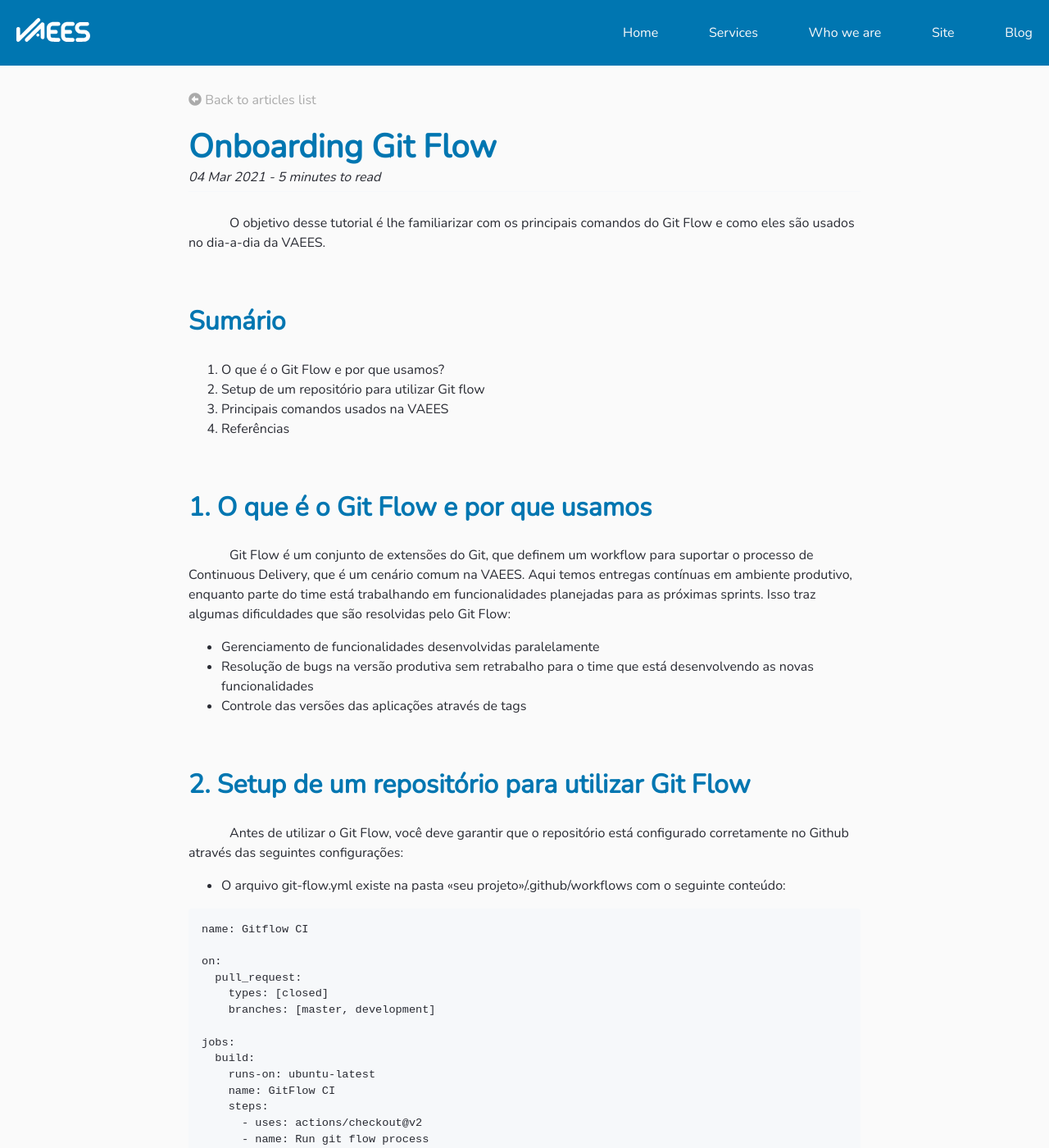
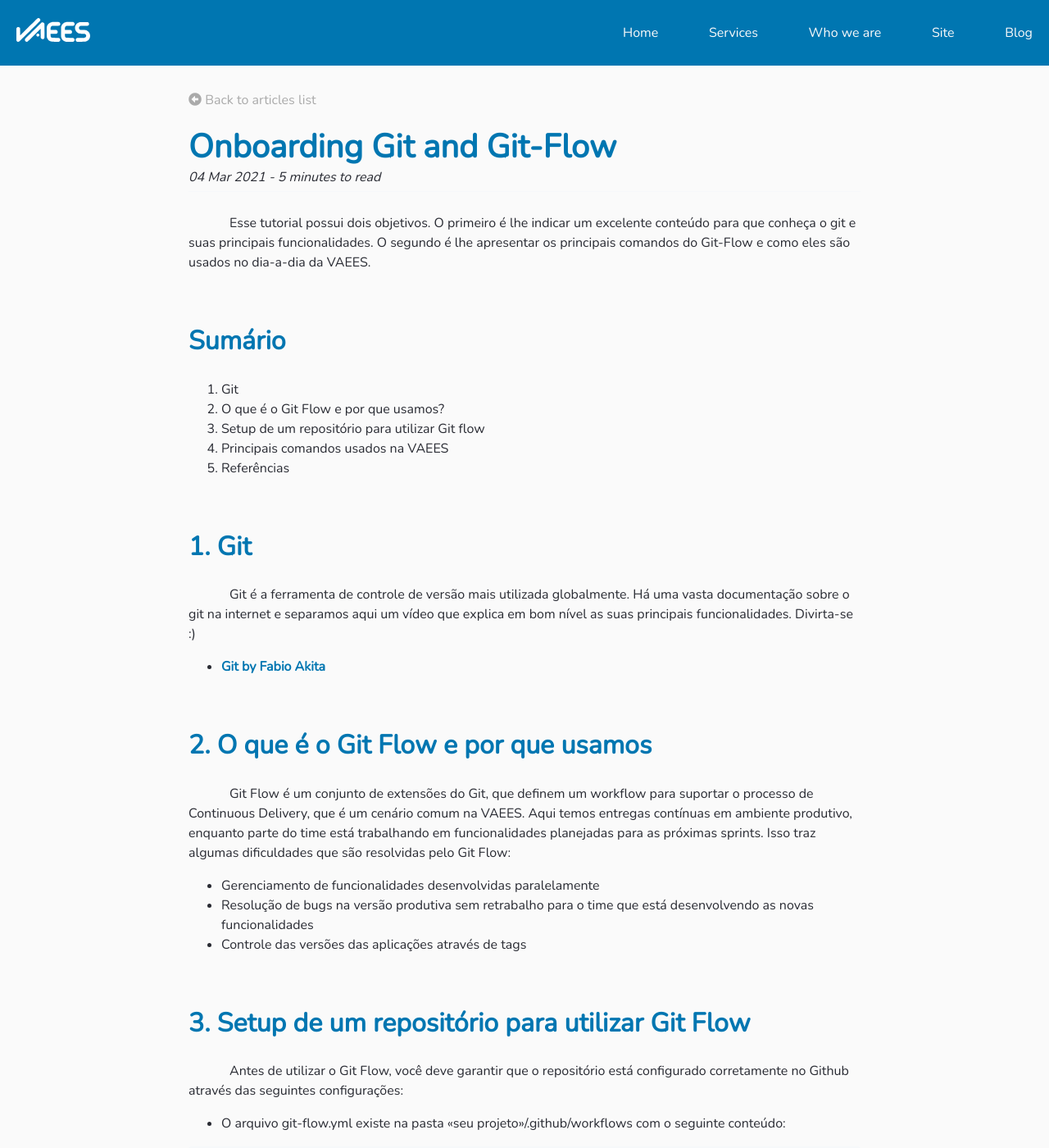
Before and after one commit to VAEES/vaees.github.io, a Jekyll site: the page built from _posts/2021-03-03-git-flow-onboarding.md, in a window 1280 px wide and 1400 px high. Shown: the whole window at 82% size. Built offline with Jekyll 4.4.1, drawn with Linux system fonts in a browser that asks for light colours; some of the changed text lies outside the part shown.

Commit message:
fix: added git explanation and reference

```diff
--- a/_posts/2021-03-03-git-flow-onboarding.md
+++ b/_posts/2021-03-03-git-flow-onboarding.md
@@ -1,23 +1,28 @@
 ---
 author: Gustavo Fonseca Simil
 layout: article
-title: "Onboarding Git Flow"
+title: "Onboarding Git and Git-Flow"
 date: 2021-03-03 22:42:00 -0300
 categories: Git
 thumb: sample.jpg
 language: pt_br
 ---
 
-O objetivo desse tutorial é lhe familiarizar com os principais comandos do Git Flow e como eles são usados no dia-a-dia da VAEES.
+Esse tutorial possui dois objetivos. O primeiro é lhe indicar um excelente conteúdo para que conheça o git e suas principais funcionalidades. O segundo é lhe apresentar os principais comandos do Git-Flow e como eles são usados no dia-a-dia da VAEES.
 
 ## Sumário
 
-1. O que é o Git Flow e por que usamos?
-2. Setup de um repositório para utilizar Git flow
-3. Principais comandos usados na VAEES
-4. Referências
+1. Git
+2. O que é o Git Flow e por que usamos?
+3. Setup de um repositório para utilizar Git flow
+4. Principais comandos usados na VAEES
+5. Referências
 
-## 1. O que é o Git Flow e por que usamos
+## 1. Git
+Git é a ferramenta de controle de versão mais utilizada globalmente. Há uma vasta documentação sobre o git na internet e separamos aqui um vídeo que explica em bom nível as suas principais funcionalidades. Divirta-se :)
+- [Git by Fabio Akita](https://www.youtube.com/watch?v=crk9cfCsgtE)
+
+## 2. O que é o Git Flow e por que usamos
 
 Git Flow é um conjunto de extensões do Git, que definem um workflow para suportar o processo de Continuous Delivery, que é um cenário comum na VAEES. Aqui temos entregas contínuas em ambiente produtivo, enquanto parte do time está trabalhando em funcionalidades planejadas para as próximas sprints. Isso traz algumas dificuldades que são resolvidas pelo Git Flow:
 
@@ -25,7 +30,7 @@ Git Flow é um conjunto de extensões do Git, que definem um workflow para supor
 - Resolução de bugs na versão produtiva sem retrabalho para o time que está desenvolvendo as novas funcionalidades
 - Controle das versões das aplicações através de tags
 
-## 2. Setup de um repositório para utilizar Git Flow
+## 3. Setup de um repositório para utilizar Git Flow
 
 Antes de utilizar o Git Flow, você deve garantir que o repositório está configurado corretamente no Github através das seguintes configurações:
 
@@ -161,11 +166,12 @@ git flow release start <<numero-da-release>>
 
 A release é criada com referência à branch development. Quando a release é finalizada, o Git Flow realiza a sua fusão tanto na branch development quanto na main/master, equalizando assim as duas branches.
 
-### 3.11. Pull Request
+### 4.12. Pull Request
 
 Na VAEES não utilizamos o comando git flow <<feature/bugfix/release/hotfix>> finish. Quando uma Pull Request é aprovada pelo revisor do código, é disparado um workflow no próprio Github que executa automaticamente o comando finish. O mesmo workflow garante também que a criação das tags e publicação da mesma no repositório remoto.
 
-## 4. Referências
+## 5. Referências
 
+- [Git by Fabio Akita](https://www.youtube.com/watch?v=crk9cfCsgtE)
 - [Git Flow by Daniel Kummer](https://danielkummer.github.io/git-flow-cheatsheet/)
 - [Semantic Versioning](https://semver.org/)
```
Also changed, not shown: other parts of _posts/2021-03-03-git-flow-onboarding.md (+12 -12 lines).
